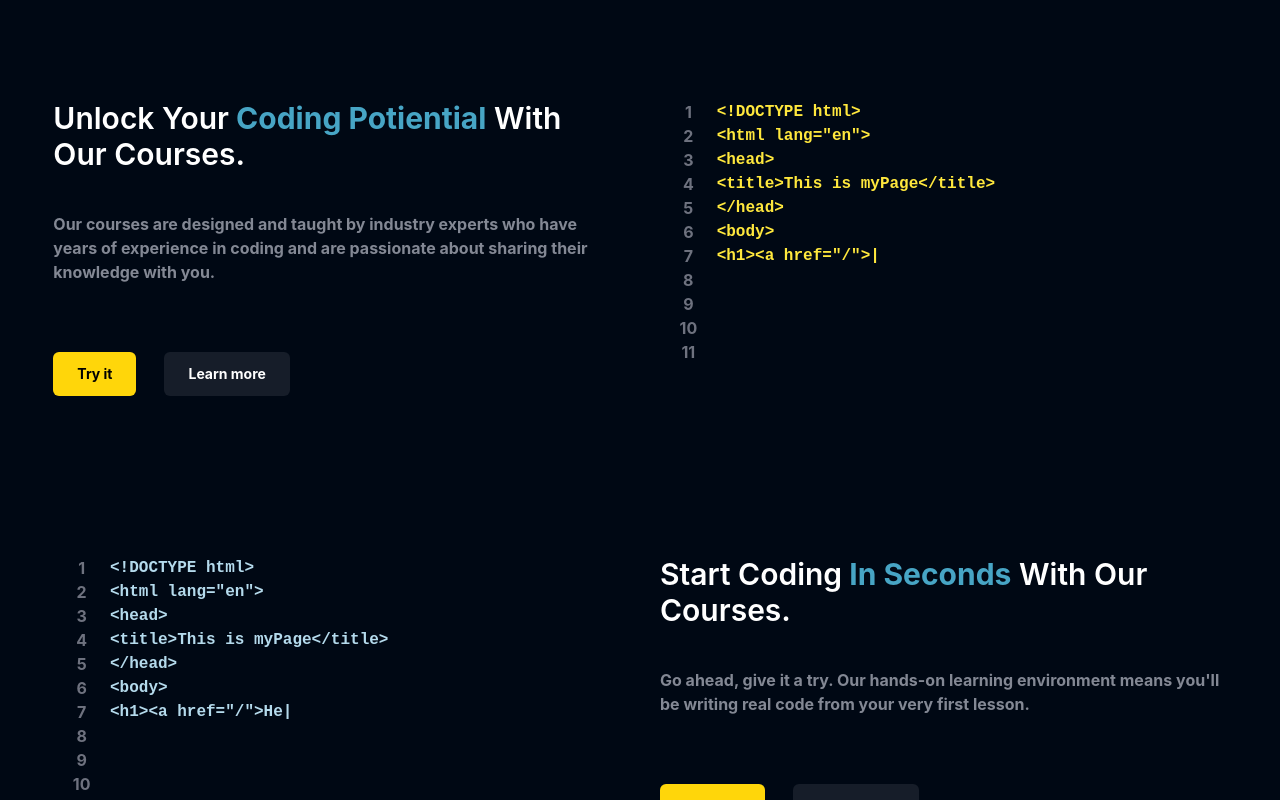
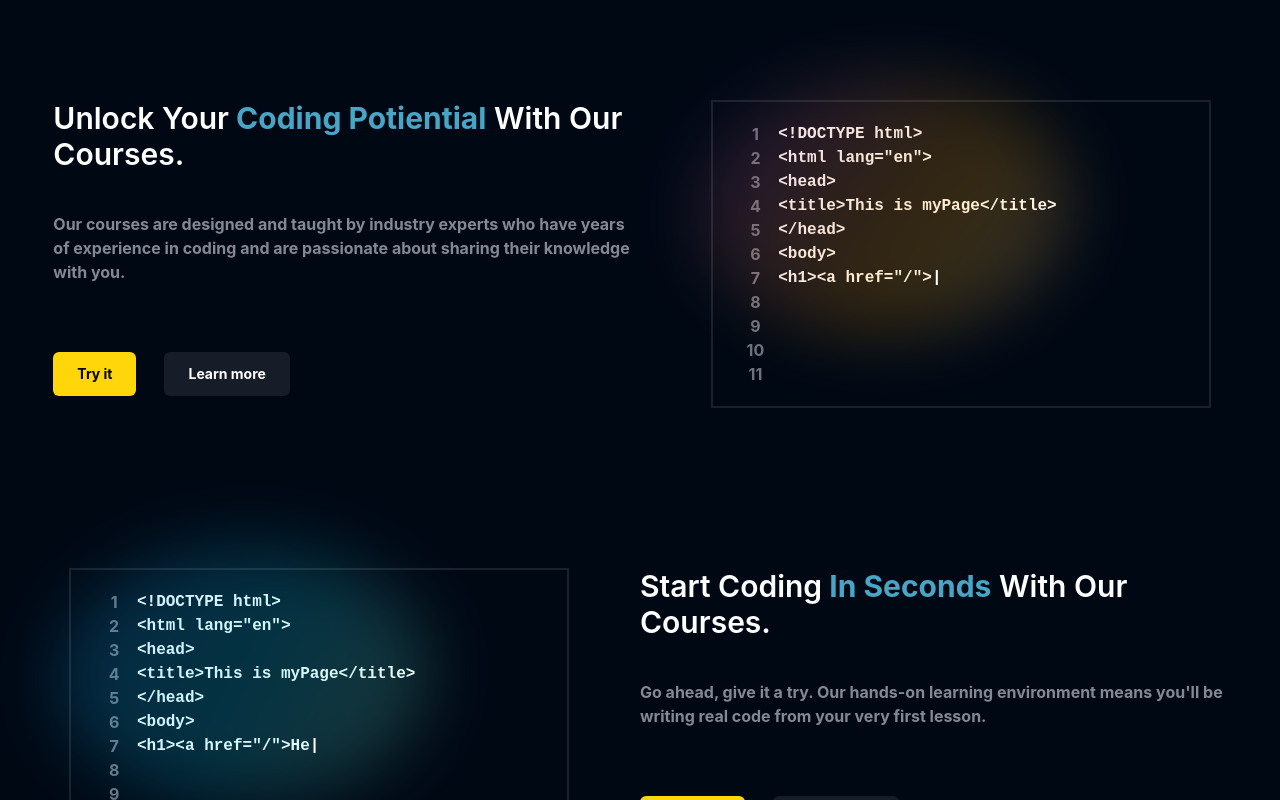
Before and after one commit to Amankumarjha15/PadhaiKro, a React (Create React App) app in the folder frontend/: page / in a window 1280 px wide. Shown: the part 400-1200 px from the top of the page. Built offline with nearby package versions, Linux system fonts and the light colour scheme.

Commit message:
design updated in home page

```diff
--- a/frontend/src/components/home/CodeBlocks.jsx
+++ b/frontend/src/components/home/CodeBlocks.jsx
@@ -34,10 +34,8 @@ function CodeBlocks({position , heading , subheading , btn1 , btn2 ,codeblock ,
      {/* section2 */}
 
 
-     <div className='w-[50%] h-fit flex flex-row'>
-
-
-
+     <div className='w-[500px] relative h-fit flex flex-row border-2 border-white/10 p-5 mx-4'>
+             {backgroundgradient}
             <div className="w-[10%] flex text-center flex-col  text-richblack-400 font-inter font-bold">
                 <p>1</p>
                 <p>2</p>
@@ -53,7 +51,7 @@ function CodeBlocks({position , heading , subheading , btn1 , btn2 ,codeblock ,
             </div>
 
 
-            <div className={`w-[90%] flex flex-col gap-2 font-bold font-mono ${codecolor}`}>
+            <div className={`w-[90%] flex flex-col gap-2 font-bold font-mono text-${codecolor}`}>
              <TypeAnimation sequence={[codeblock , 2000 , ""]}
              repeat={Infinity} cursor={true}
              omitDeletionAnimation={true}
--- a/frontend/src/index.css
+++ b/frontend/src/index.css
@@ -5,3 +5,52 @@
 html , body {
     overflow-x: hidden;
 }
+
+
+
+
+.codeblock1 {
+    width: 372.95px;
+    height: 257.05px;
+    border-radius: 100%;
+    left: calc(50% - 372.95px / 2 - 76.53px);
+    top: calc(50% - 257.05px / 2 - 47.47px);
+    background: linear-gradient(
+      123.77deg,
+      #8a2be2 -6.46%,
+      #ffa500 59.04%,
+      #f8f8ff 124.53%
+    );
+    opacity: 0.2;
+    filter: blur(34px);
+    transform: matrix(1, 0, -0.03, 1, 0, 0);
+  }
+  .codeblock2 {
+    position: absolute;
+    width: 372.95px;
+    height: 257.05px;
+    left: calc(50% - 372.95px / 2 - 76.53px);
+    top: calc(50% - 257.05px / 2 - 47.47px);
+    border-radius: 100%;
+    background: linear-gradient(
+      118.19deg,
+      #1fa2ff -3.62%,
+      #12d8fa 50.44%,
+      #a6ffcb 104.51%
+    );
+    opacity: 0.2;
+    filter: blur(34px);
+    transform: matrix(1, 0, -0.03, 1, 0, 0);
+  }
+  .code-border {
+    border: 2px solid;
+    border-image-slice: 1;
+    border-width: 2px;
+    border-image-source: linear-gradient(to right bottom, #ffffff38, #ffffff00);
+    background: linear-gradient(
+      111.93deg,
+      rgba(14, 26, 45, 0.24) -1.4%,
+      rgba(17, 30, 50, 0.38) 104.96%
+    );
+    /* backdrop-filter: blur(26px); */
+  }
--- a/frontend/src/pages/Home.jsx
+++ b/frontend/src/pages/Home.jsx
@@ -68,7 +68,10 @@ function Home() {
 
             codeblock={`<!DOCTYPE html>\n <html lang="en">\n<head>\n<title>This is myPage</title>\n</head>\n<body>\n<h1><a href="/">Header</a></h1>\n<nav> <a href="/one">One</a> <a href="/two">Two</a> <a href="/three">Three</a>\n</nav>\n</body>`}
 
-            codecolor={"text-yellow-25"}
+            codecolor={"yellow-25"}
+
+            backgroundgradient={<div className="codeblock1 absolute"></div>}
+
             ></CodeBlocks>
            </div>
 
@@ -100,7 +103,9 @@ function Home() {
 
             codeblock={`<!DOCTYPE html>\n <html lang="en">\n<head>\n<title>This is myPage</title>\n</head>\n<body>\n<h1><a href="/">Header</a></h1>\n<nav> <a href="/one">One</a> <a href="/two">Two</a> <a href="/three">Three</a>\n</nav>\n</body>`}
 
-            codecolor={"text-blue-25"}
+            codecolor={"blue-25"}
+
+            backgroundgradient={<div className="codeblock2 absolute"></div>}
             ></CodeBlocks>
            </div>
 
```
